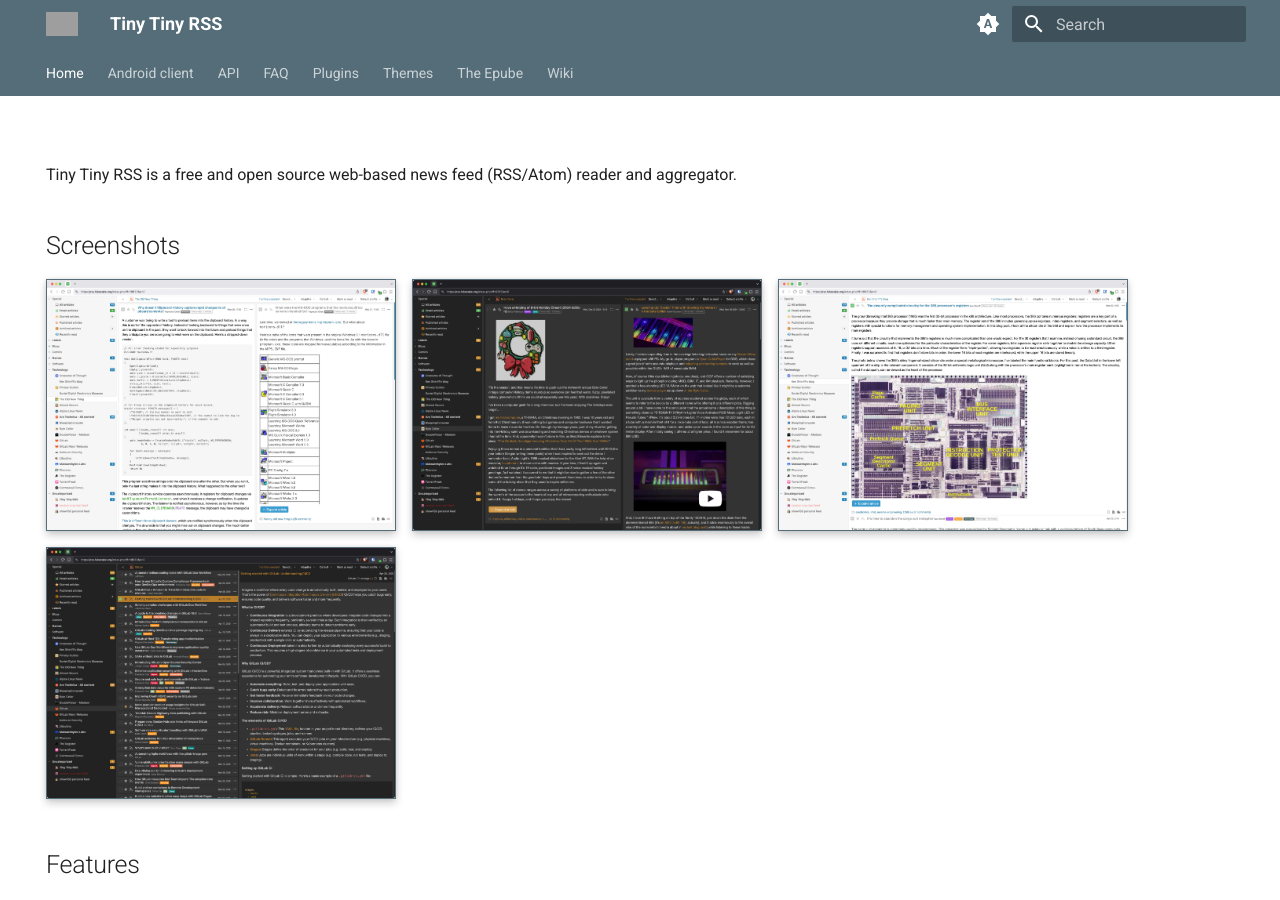
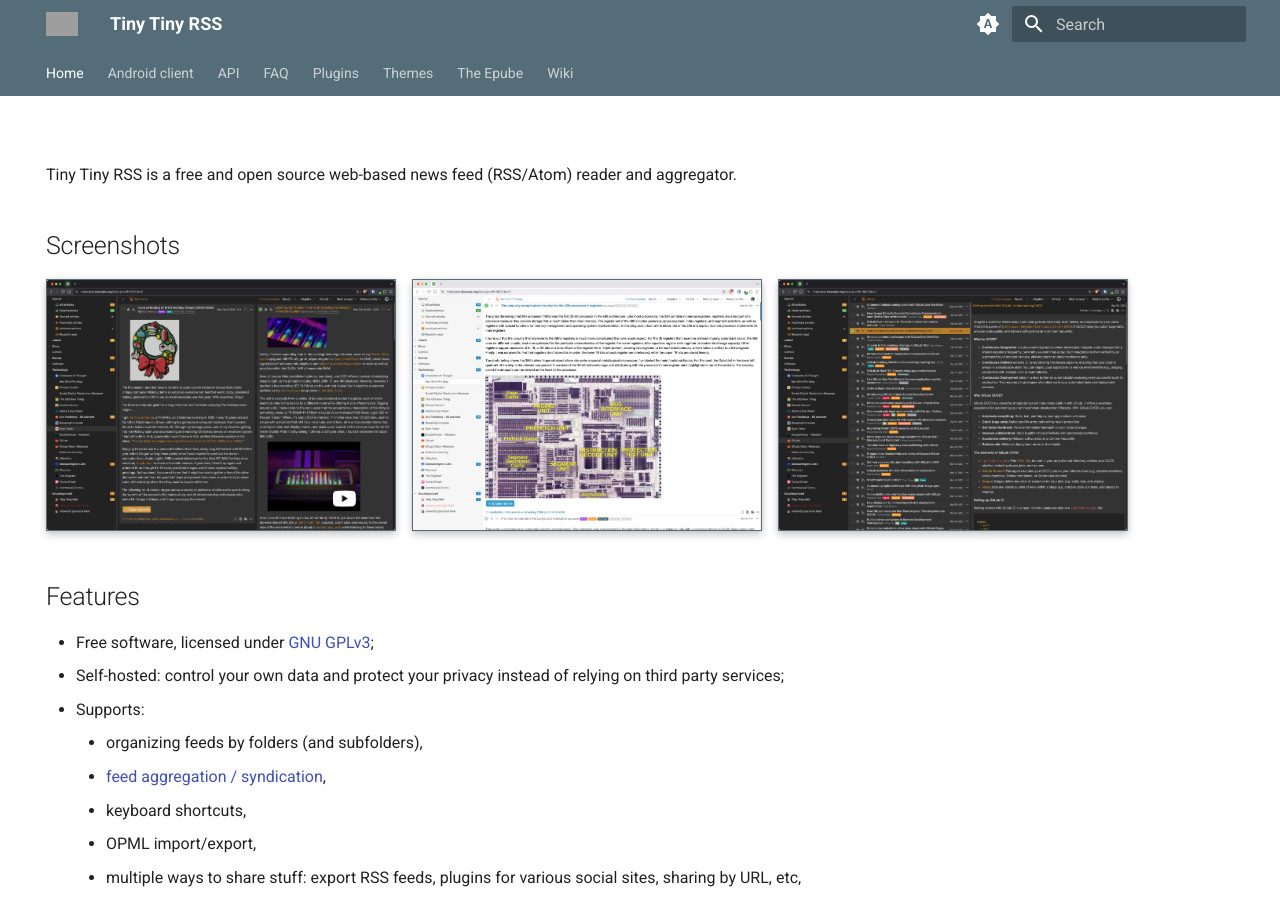
Before and after one commit to supahgreg/tt-rss-web-static, an MkDocs documentation site: the page built from docs/index.md, in a window 1280 px wide and 900 px high. Built offline with MkDocs 1.6.1 and Material for MkDocs 9.7.7, drawn with Linux system fonts in a browser that asks for light colours.

Commit message:
screenshot shuffle

```diff
--- a/docs/index.md
+++ b/docs/index.md
@@ -15,7 +15,6 @@
 
 ## Screenshots
 
-![](images/tt-rss/25.05/Screenshot_2025-05-10_at_09.20.55.webp){ width="350", align=left }
 ![](images/tt-rss/25.05/Screenshot_2025-05-10_at_09.22.19.webp){ width="350", align=left }
 ![](images/tt-rss/25.05/Screenshot_2025-05-10_at_09.21.21.webp){ width="350", align=left }
 ![](images/tt-rss/25.05/Screenshot_2025-05-10_at_09.22.50.webp){ width="350" }
```
